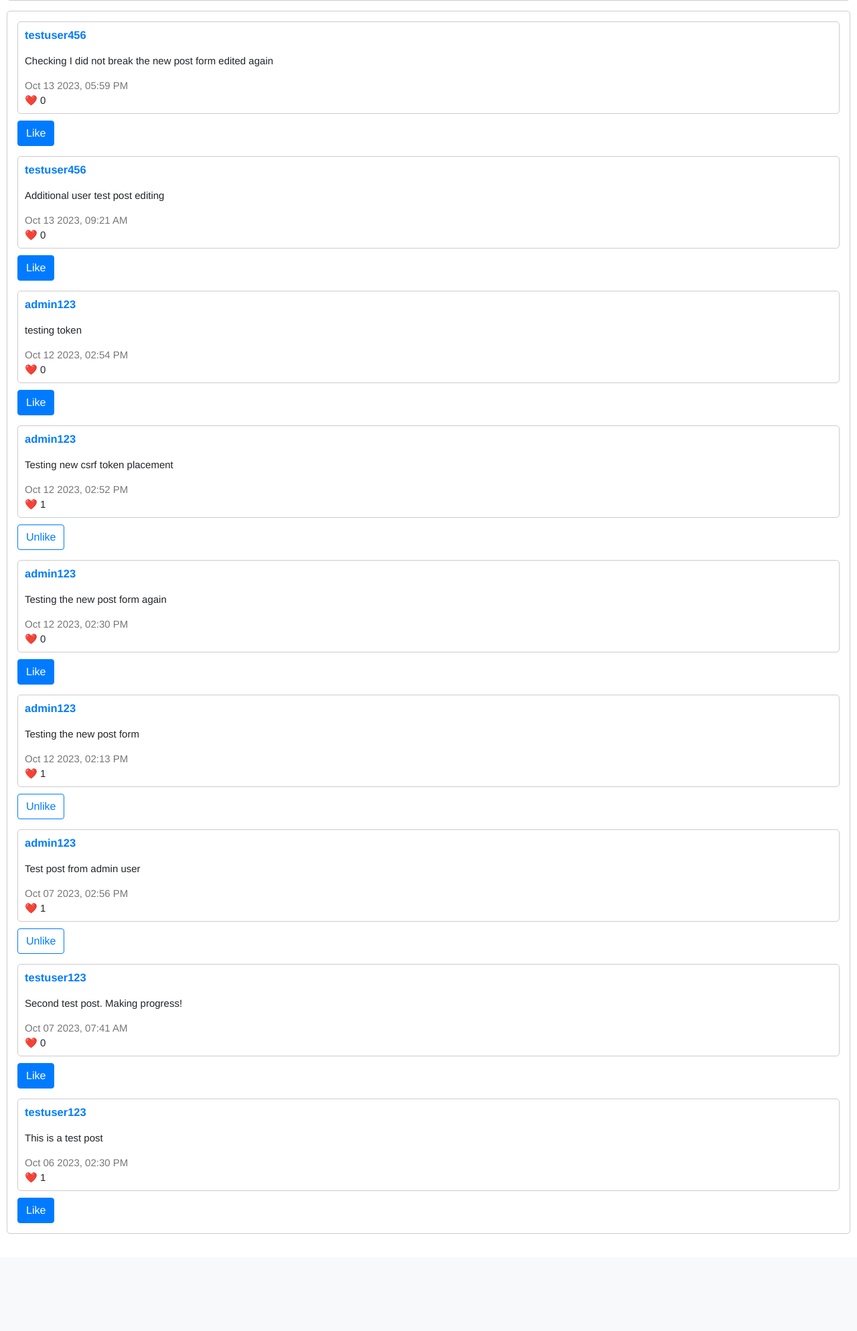
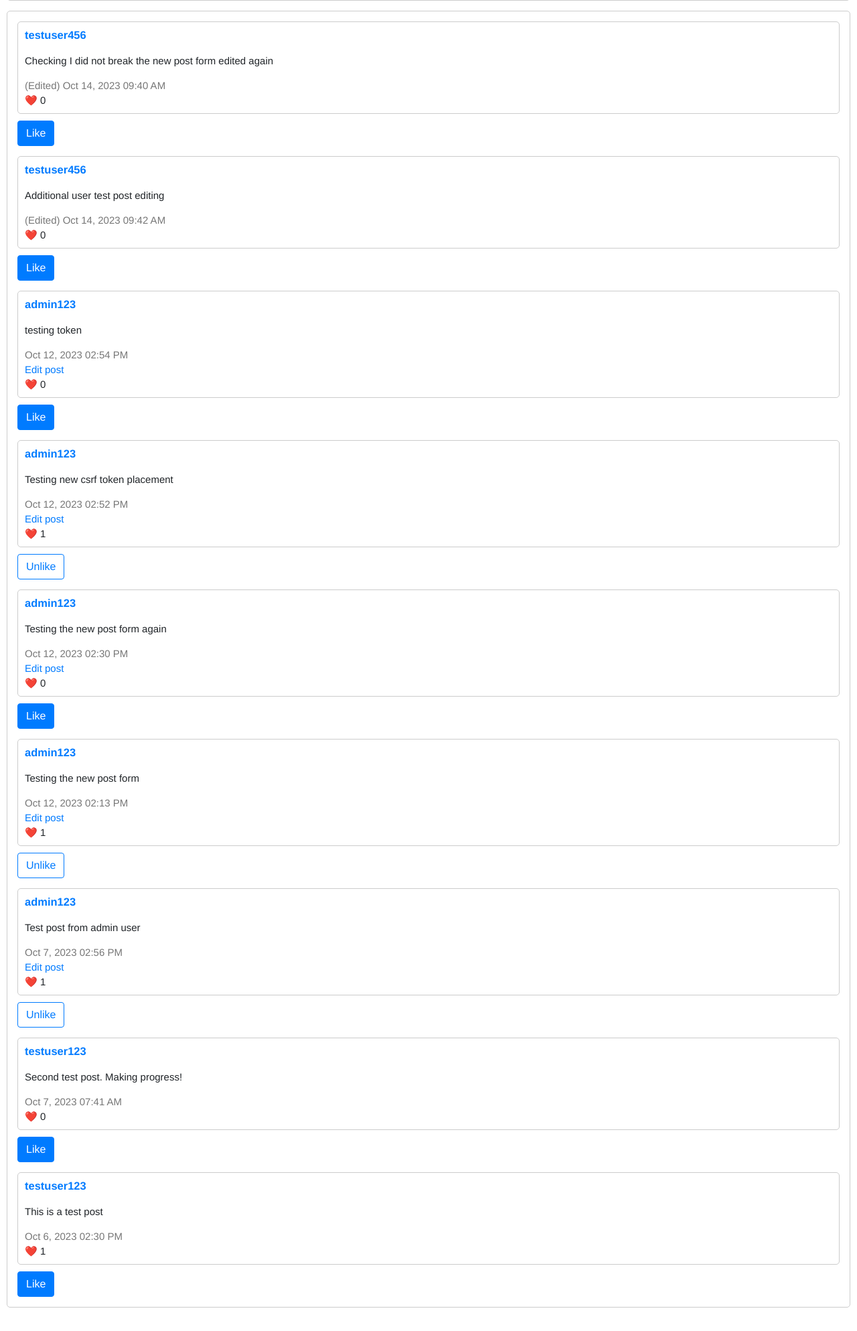
Before and after one commit to dstansbury/cs50-network, a Django app: page / in a window 1280 px wide. Shown: the part 305-2292 px from the top of the page at 67% size. Before the commit the page ends 2147 px from the top, so only its background shows below. Run offline with Django 3.2, Linux system fonts and the light colour scheme; a user stored in the database is signed in; data comes from the database, SQL or seed files in the repository; both versions use the stored data as it was after the commit; some libraries are stand-ins or nearby versions.

Commit message:
completes the edit post functionality

```diff
--- a/network/models.py
+++ b/network/models.py
@@ -10,6 +10,8 @@ class Post(models.Model):
     poster = models.ForeignKey("User", on_delete=models.CASCADE, related_name="posts")
     body = models.TextField(blank=True)
     timestamp = models.DateTimeField(auto_now_add=True)
+    edited = models.BooleanField(default=False)
+    edited_timestamp = models.DateTimeField(blank=True, null=True)
 
     def serialize(self):
         return {
@@ -18,6 +20,8 @@ class Post(models.Model):
             "posterID": self.poster.id,
             "body": self.body,
             "timestamp": self.timestamp.strftime("%b %d %Y, %I:%M %p"),
+            "edited": self.edited,
+            "edited_timestamp": self.edited_timestamp.strftime("%b %d %Y, %I:%M %p") if self.edited_timestamp else None,
         }
 
 class Follow(models.Model):
--- a/network/static/network/network.js
+++ b/network/static/network/network.js
@@ -22,6 +22,26 @@ document.addEventListener('DOMContentLoaded', function() {
 // CONSTANTS NEEDED ACROSS VARIOUS FUNCTIONS
 //----------------------------------------------
 const csrftoken = document.querySelector('[name=csrf-token]').content;
+
+// ----------------------------------------------
+// HELPER FUNCTION - TIME/DATE
+// ----------------------------------------------
+function formatDate(date) {
+    const options = {
+        year: 'numeric',
+        month: 'short',
+        day: 'numeric',
+        hour: '2-digit',
+        minute: '2-digit',
+        hour12: true
+    };
+
+    let formattedDate = new Intl.DateTimeFormat('en-US', options).format(date);
+
+    // Remove the comma that comes just after the year
+    formattedDate = formattedDate.replace(/(\d{4}),/, '$1');
+    return formattedDate;
+}
 
 // ----------------------------------------------
 // FETCH FROM SERVER FUNCTIONS
@@ -53,7 +73,7 @@ function fetchUserProfileInfo(userID) {
     return fetch(`/profile/${userID}`, { headers: { 'X-Requested-With': 'XMLHttpRequest' } })
     .then(response => response.json())
     .then(userProfileData => {
-        console.log('Fetched profile data for username:', userProfileData.userName);
+        console.log('Fetched profile data for username:', userProfileData);
         return userProfileData;
     })
     .catch(error => {
@@ -74,6 +94,12 @@ function add_posts(posts) {
     // Clear existing content before appending new posts
     postsContainer.innerHTML = '';
 
+    // Get the active user from the posts array
+    const activeUser = posts[posts.length - 1].activeUser;
+
+    // Filter out posts in the returned array with the key "activeUser"
+    posts = posts.filter(post => !post.hasOwnProperty('activeUser'));
+
     // Sort the posts by timestamp in descending order (newest first)
     posts.sort((a, b) => {
         const dateA = new Date(a.timestamp);
@@ -93,6 +119,7 @@ function add_posts(posts) {
         postDiv.style.marginTop = "0px";
         }
 
+        // Add the post's HTML to the postDiv
         postDiv.innerHTML = `
             <div class="post-poster" id="post-poster-${post.id}">
                 <a href="/profile/${post.posterID}">
@@ -100,11 +127,37 @@ function add_posts(posts) {
                 </a>
             </div>
             <div class="post-body" id="post-body-${post.id}">${post.body}</div>
-            <div class="post-timestamp" id="post-timestamp-${post.id}">${post.timestamp}</div>
+            <div class="post-timestamp" id="post-timestamp-${post.id}"></div>
+            <div class="post-edit" id="post-edit-${post.id}"></div>
             <div class="post-likes" id="post-likes-${post.id}">❤️ ${post.likes_count}</div>`;
+
+        // Check if the post has already been edited
+        if (post.edited) {
+            postDiv.querySelector(`#post-timestamp-${post.id}`).innerHTML = ` (Edited) ${formatDate(new Date(post.edited_timestamp))}`;
+        }
+        else {
+            postDiv.querySelector(`#post-timestamp-${post.id}`).innerHTML = ` ${formatDate(new Date(post.timestamp))}`;
+        };
 
         // add the post inside the Post Container that are passed in to the DOM
         singlePostContainer.appendChild(postDiv);
+
+        //
+        // Edit post logic
+        //
+
+        // Check if the post is from the active user
+        if (post.poster === activeUser) {
+            const editLink = document.createElement('a');
+            editLink.href = `#`;
+            editLink.id = `edit-btn-${post.id}`;
+            editLink.textContent = 'Edit post';
+            editLink.onclick = (event) => {
+                event.preventDefault();
+                openEditForm(post.id, post.body);
+            };
+            postDiv.querySelector(`#post-edit-${post.id}`).appendChild(editLink);
+        }
 
         //
         // Like / Unlike button logic
@@ -145,6 +198,8 @@ function load_all_posts() {
         });
 }
 
+//
+// PROFILE PAGE
 // This function is run on profile page load.
 function load_user_page(userID) {
     // Get the user's profile information
@@ -237,7 +292,6 @@ function unlikePost(postID) {
     });
 }
 
-
 function updateLikesOnDOM(postID, likesCount, liked) {
     document.querySelector(`#post-likes-${postID}`).textContent = `❤️ ${likesCount}`;
 
@@ -318,3 +372,84 @@ function updateFollowButton(userID, username, followed, follower_count) {
     newButton.id = `followtoggle-btn-${userID}`;
     currentButton.parentNode.replaceChild(newButton, currentButton);
 }
+
+// ----------------------------------------------
+// EDIT POST FUNCTIONS
+// ----------------------------------------------
+
+// Create a form to edit the post
+function openEditForm(postID, currentBody) {
+    const postBody = document.getElementById(`post-body-${postID}`);
+
+    // Create and populate the form
+    const edit_form = document.createElement('form');
+    edit_form.id = `edit-form-${postID}`;
+    edit_form.className = 'edit-form';
+    edit_form.method = 'POST';
+
+    const edit_form_body = document.createElement('textarea');
+    edit_form_body.className = 'form-control';
+    edit_form_body.id = `edit-form-${postID}`;
+    edit_form_body.value = currentBody;
+
+    const submitEditButton = document.createElement('button');
+    submitEditButton.type = 'submit';
+    submitEditButton.className = 'btn btn-primary';
+    submitEditButton.innerText = 'Confirm edits';
+
+    // Add event listener for form submission
+    edit_form.addEventListener('submit', function(event) {
+        event.preventDefault();
+        const new_post_body = edit_form_body.value;
+        update_post(postID, new_post_body);
+    });
+
+    // Replace the post content with the edit form
+    edit_form.appendChild(edit_form_body);
+    edit_form.appendChild(submitEditButton);
+    postBody.innerHTML = '';
+    postBody.appendChild(edit_form);
+
+    // Hide the edit button
+    document.getElementById(`edit-btn-${postID}`).style.display = 'none';
+}
+
+// Update the post on the page
+function update_post(postID, new_post_body) {
+    // Update server
+    // Construct the data to send to the server
+    const postData = {
+        "new-post-body": new_post_body
+    };
+
+    // Use fetch to send the POST request to the server
+    fetch(`/edit/${postID}`, {
+        method: 'POST',
+        body: JSON.stringify(postData),
+        headers: {
+            'Content-Type': 'application/json',
+            'X-CSRFToken': csrftoken
+        }
+    })
+    .then(response => response.json())
+    .then(data => {
+        if (data.error) {
+            // If there's an error in the response data, alert the user
+            alert(data.error);
+        }
+        // If needed, you can add more handling logic here based on the response
+    })
+    .catch(error => {
+        console.error('Error updating post:', error);
+    });
+
+    // Update page without reload
+    // Remove the edit form and replace it with the updated post body
+    document.getElementById(`post-body-${postID}`).innerHTML = new_post_body;;
+
+    // Add information on the edit time
+    document.getElementById(`post-timestamp-${postID}`).innerHTML = ` (Edited) ${formatDate(new Date())}`
+
+    // Unhide the edit button
+    document.getElementById(`edit-btn-${postID}`).style.display = 'block';
+}
--- a/network/static/network/styles.css
+++ b/network/static/network/styles.css
@@ -26,7 +26,8 @@
 }
 
 .post-poster,
-.post-timestamp {
+.post-timestamp,
+.post-edit {
     margin-bottom: 5px;
 }
 
--- a/network/urls.py
+++ b/network/urls.py
@@ -17,4 +17,5 @@ urlpatterns = [
     path('unlike/<int:post_id>', views.unlike_post, name="unlike_post"),
     path('follow/<int:userID>', views.follow_user, name="follow_user"),
     path('unfollow/<int:userID>', views.unfollow_user, name="unfollow_user"),
+    path('edit/<int:post_id>', views.edit, name="edit"),
 ]
--- a/network/views.py
+++ b/network/views.py
@@ -9,6 +9,7 @@ from django.urls import reverse
 from django.views.decorators.csrf import csrf_exempt
 from django.db.models.query import QuerySet
 from django.views.decorators.http import require_POST
+from django.utils import timezone
 
 from .models import User, Post, Follow, Like
 
@@ -50,7 +51,8 @@ def get_posts(userID=None, active_user=None):
         post_data['likes_count'] = Like.objects.filter(post=post).count()
         serialized_posts.append(post_data)
 
-
+    # Add the active user to the serialized list so we have access to it client-side
+    serialized_posts.append({"activeUser": active_user.username})
     return serialized_posts
 
 """
@@ -93,7 +95,7 @@ def new_post(request):
          # Check if postBody is not empty
 
         if request.POST.get("new-post-body"):
-            newPost = Post.objects.create(
+            Post.objects.create(
                 poster=request.user,
                 body=request.POST["new-post-body"]
                 )
@@ -138,6 +140,31 @@ def unlike_post(request, post_id):
             return JsonResponse({"likes_count": Like.objects.filter(post=post).count()}, status=200)
     except:
         return JsonResponse({"error": "Unable to unlike post."}, status=400)
+
+"""
+EDIT POST FUNCTIONS
+"""
+@login_required
+@require_POST
+def edit(request, post_id):
+
+    # Parse the request body to get JSON data
+    data = json.loads(request.body)
+    post_body = data.get("new-post-body")
+    post = Post.objects.get(pk=post_id)
+
+    try:
+        if post.poster == request.user:
+            post.body = post_body
+            post.edited = True
+            post.edited_timestamp = timezone.now()
+            post.save()
+            return JsonResponse({"body": post.body, "edited": post.edited}, status=201)
+        else:
+            return JsonResponse({"error": "Post not owned by current user and cannot be edited."}, status=400)
+    except Exception as e:
+        print(e)
+        return JsonResponse({"error": "Unable to edit post."}, status=400)
 
 
 """
```
Also changed, not shown: db.sqlite3, network/migrations/0005_post_edited_post_edited_timestamp.py (added).
